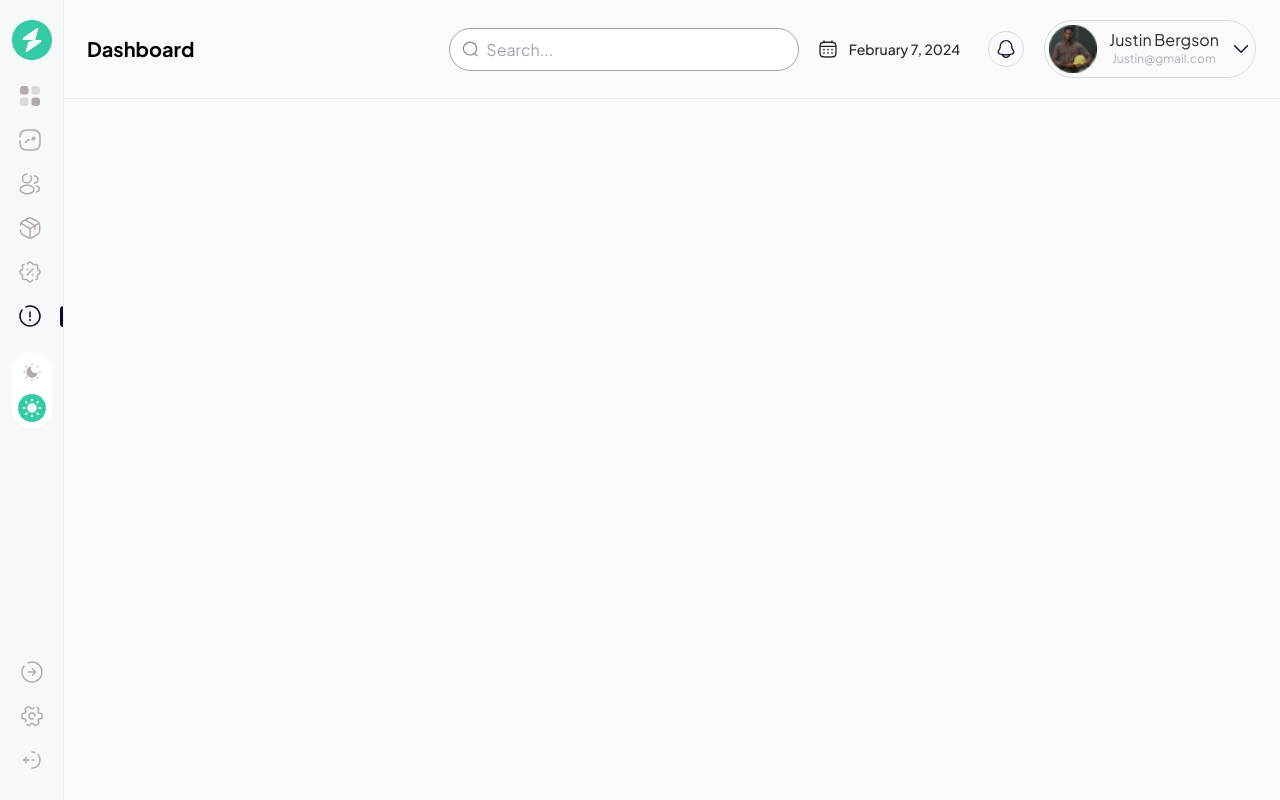
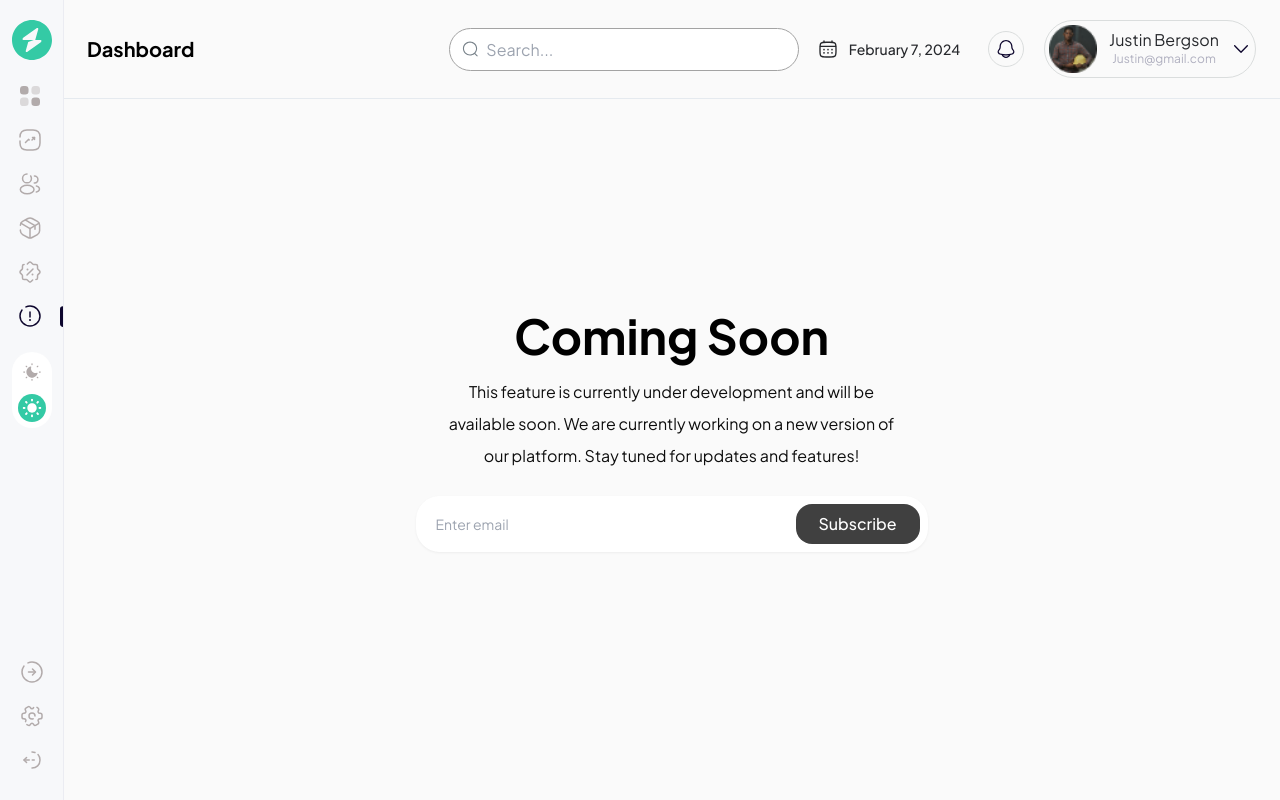
Before and after one commit to AbassKoyang/analytics-dashboard, a React (Vite) app: page /info in a window 1280 px wide. Built offline with nearby package versions, Linux system fonts and the light colour scheme.

Commit message:
add: coming soon component

```diff
--- /dev/null
+++ b/src/components/ComingSoon.jsx
@@ -0,0 +1,46 @@
+import { useState } from "react"
+import { toast } from "react-toastify";
+
+const ComingSoon = () => {
+    const [emailValue, setEmailValue] = useState('');
+    const [isSubscribing, setIsSubscribing] = useState(false);
+    const isDisabled =  emailValue.length === 0 || isSubscribing;
+    const emailRegExp = /^[\w-]+(?:\.[\w-]+)*@(?:[\w-]+\.)+[a-zA-Z]{2,7}$/;
+    const handleSubmit = (e) => {
+        e.preventDefault();
+        if (!isDisabled && emailRegExp.test(emailValue)){
+        setIsSubscribing(true);
+        setTimeout(() => {
+            setIsSubscribing(false);
+            toast.success('Subscribed successfully!', {
+                position: 'bottom-right',
+                draggable: true,
+                theme: 'dark',
+            });
+            setEmailValue("");
+        }, 1000);
+    } else if (emailValue.length === 0) {
+        toast.warning('Email must be provided!', {
+            position: 'bottom-right'
+        })
+    } else if (!emailRegExp.test(emailValue)) {
+        toast.warning('Email is invalid!', {
+            position: 'bottom-right'
+        })
+    }
+}
+  return (
+    <div className="w-full h-full flex flex-col items-center justify-center">
+        <h1 className='text-center text-4xl md:text-5xl font-extrabold text-black dark:text-white'>Coming Soon</h1>
+        <p className='w-full max-w-md mt-4 text-center text-black/95 dark:text-white/95 text-sm md:text-[16px] leading-loose'>This feature is currently under development and will be available soon. We are currently working on a new version of our platform. Stay tuned for updates and features!</p>
+        <form className="flex items-center w-full h-14 max-w-lg flex-wrap mt-6 bg-white dark:bg-black p-2 rounded-3xl overflow-hidden drop-shadow-sm focus-within:border focus-within:border-[#cac8c8] focus-within:dark:border-white/35">
+            <input onChange={(e) => setEmailValue(e.target.value)} className='w-[75%] h-full bg-white dark:bg-black text-black/90 dark:text-white/90 text-sm outline-0 border-0 px-3' type="email" placeholder="Enter email" required aria-required value={emailValue} />
+        <button onClick={handleSubmit} type="submit" className='h-full w-[25%] rounded-2xl bg-black dark:bg-white text-white dark:text-black font-medium text-sm md:text-[16px] disabled:opacity-75' disabled={isDisabled}>
+            {isSubscribing ? 'Subscribing...' : 'Subscribe'}
+        </button>
+        </form>
+    </div>
+  )
+}
+
+export default ComingSoon
--- a/src/layouts/RootLayout.jsx
+++ b/src/layouts/RootLayout.jsx
@@ -8,7 +8,7 @@ const RootLayout = () => {
     <main className="w-full h-dvh transition-all duration-200 ease-in-out bg-[#FAFAFA] dark:bg-[#1b1b1b]">
         <SideBar />
         <Header />
-        <section className='w-full  p-3 lg:px-5 lg:py-0 lg:pl-[73.9px] xl:pl-[83px] bg-[#FAFAFA] dark:bg-[#1b1b1b]'>
+        <section className='w-full min-h-full p-3 lg:px-5 lg:py-0 lg:pl-[73.9px] xl:pl-[83px] bg-[#FAFAFA] dark:bg-[#1b1b1b]'>
         <Outlet />
         <TabBar />
         </section>
--- a/src/pages/ChartPage.jsx
+++ b/src/pages/ChartPage.jsx
@@ -1,7 +1,10 @@
+import ComingSoon from "../components/ComingSoon"
 
 const ChartPage = () => {
   return (
-    <div>ChartPage</div>
+    <section className="w-full h-screen flex flex-col justify-center items-center bg-[#FAFAFA] dark:bg-[#1b1b1b] py-16 pt-24 lg:pt-32">
+     <ComingSoon />
+    </section>
   )
 }
 
--- a/src/pages/DiscountPage.jsx
+++ b/src/pages/DiscountPage.jsx
@@ -1,7 +1,10 @@
+import ComingSoon from "../components/ComingSoon"
 
 const DiscountPage = () => {
   return (
-    <div>DiscountPage</div>
+    <section className="w-full h-screen flex flex-col justify-center items-center bg-[#FAFAFA] dark:bg-[#1b1b1b] py-16 pt-24 lg:pt-32">
+     <ComingSoon />
+    </section>
   )
 }
 
--- a/src/pages/InfoPage.jsx
+++ b/src/pages/InfoPage.jsx
@@ -1,7 +1,10 @@
+import ComingSoon from "../components/ComingSoon"
 
 const InfoPage = () => {
   return (
-    <div>InfoPage</div>
+    <section className="w-full h-screen flex flex-col justify-center items-center bg-[#FAFAFA] dark:bg-[#1b1b1b] py-16 pt-24 lg:pt-32">
+     <ComingSoon />
+    </section>
   )
 }
 
--- a/src/pages/ProfilePage.jsx
+++ b/src/pages/ProfilePage.jsx
@@ -1,7 +1,10 @@
+import ComingSoon from "../components/ComingSoon"
 
 const ProfilePage = () => {
   return (
-    <div>Profile</div>
+    <section className="w-full h-screen flex flex-col justify-center items-center bg-[#FAFAFA] dark:bg-[#1b1b1b] py-16 pt-24 lg:pt-32">
+     <ComingSoon />
+    </section>
   )
 }
 
--- a/src/pages/TrendsPage.jsx
+++ b/src/pages/TrendsPage.jsx
@@ -1,7 +1,10 @@
+import ComingSoon from "../components/ComingSoon"
 
 const TrendsPage = () => {
   return (
-    <div>Trends</div>
+    <section className="w-full h-screen flex flex-col justify-center items-center bg-[#FAFAFA] dark:bg-[#1b1b1b] py-16 pt-24 lg:pt-32">
+     <ComingSoon />
+    </section>
   )
 }
 
```
